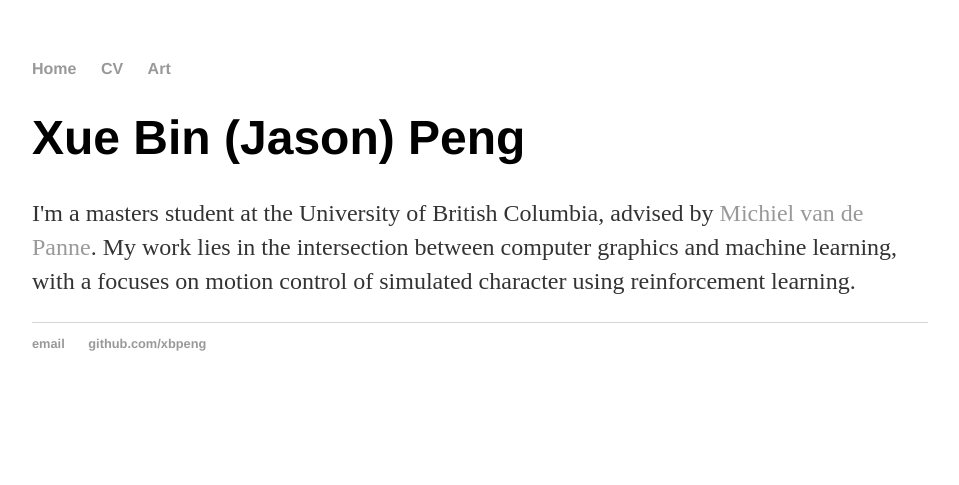
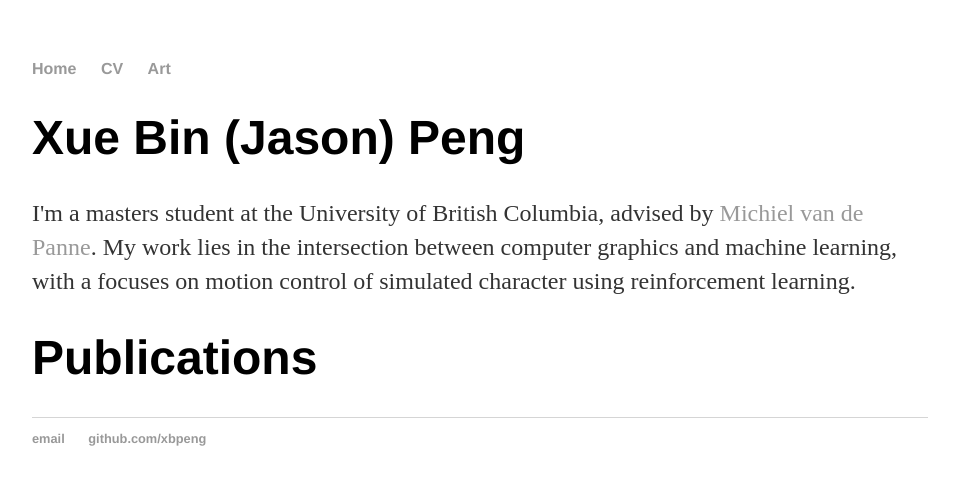
Before and after one commit to xbpeng/xbpeng.github.io, a Jekyll site: the page built from index.html, in a window 1280 px wide. Shown: the top 485 px of the page, without its empty margins (160-1119 px from the left). Built offline with Jekyll 4.4.1, drawn with Linux system fonts in a browser that asks for light colours.

Commit message:
Update index.html
adding publications header

```diff
--- a/index.html
+++ b/index.html
@@ -5,4 +5,6 @@ title: Xue Bin (Jason) Peng
 <div class="blurb">
 	<h1>Xue Bin (Jason) Peng</h1>
 	<p>I'm a masters student at the University of British Columbia, advised by <a href="https://www.cs.ubc.ca/~van/">Michiel van de Panne</a>. My work lies in the intersection between computer graphics and machine learning, with a focuses on motion control of simulated character using reinforcement learning.</a></p>
+
+	<h1>Publications</h1>
 </div><!-- /.blurb -->
```
